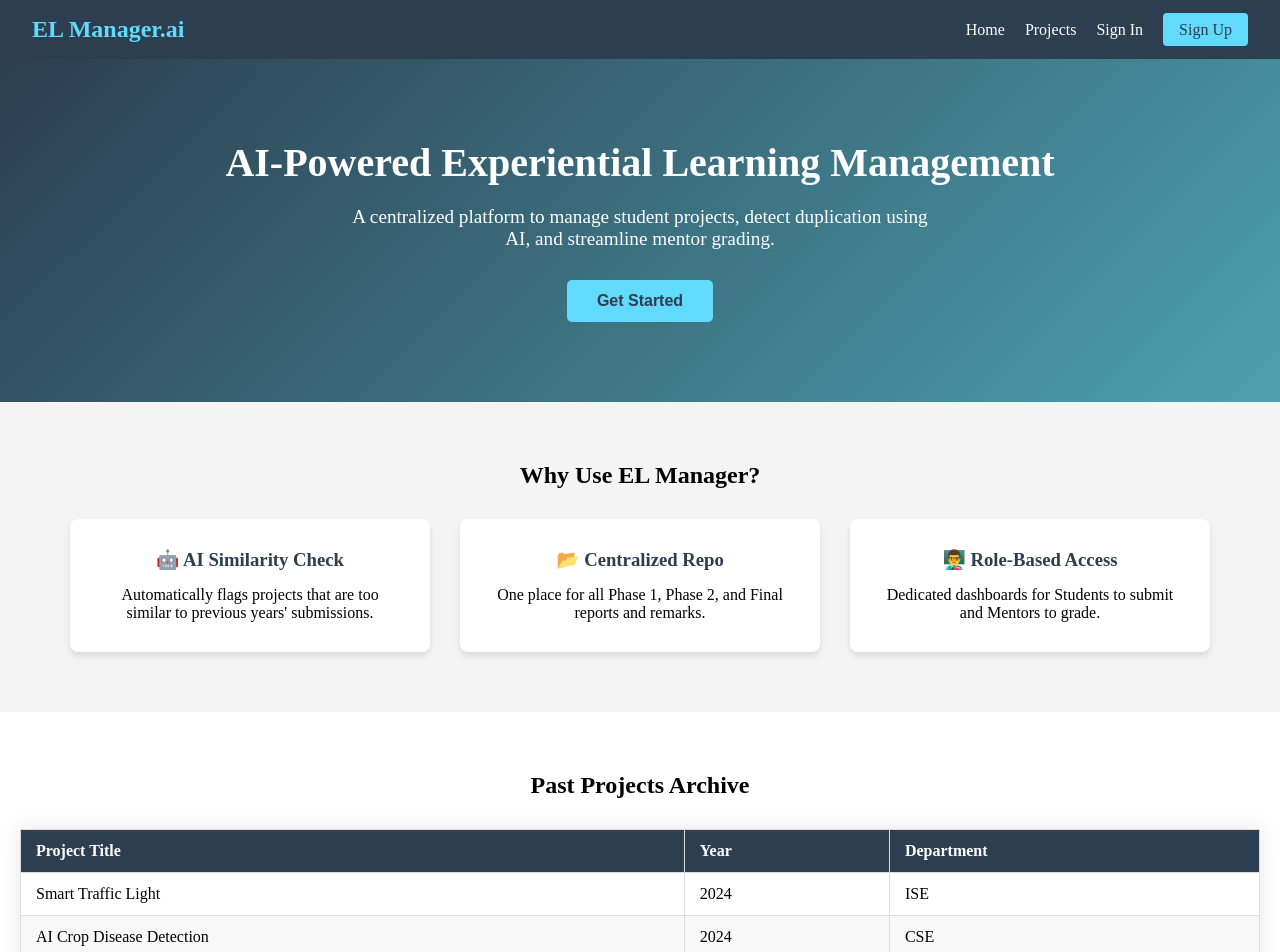
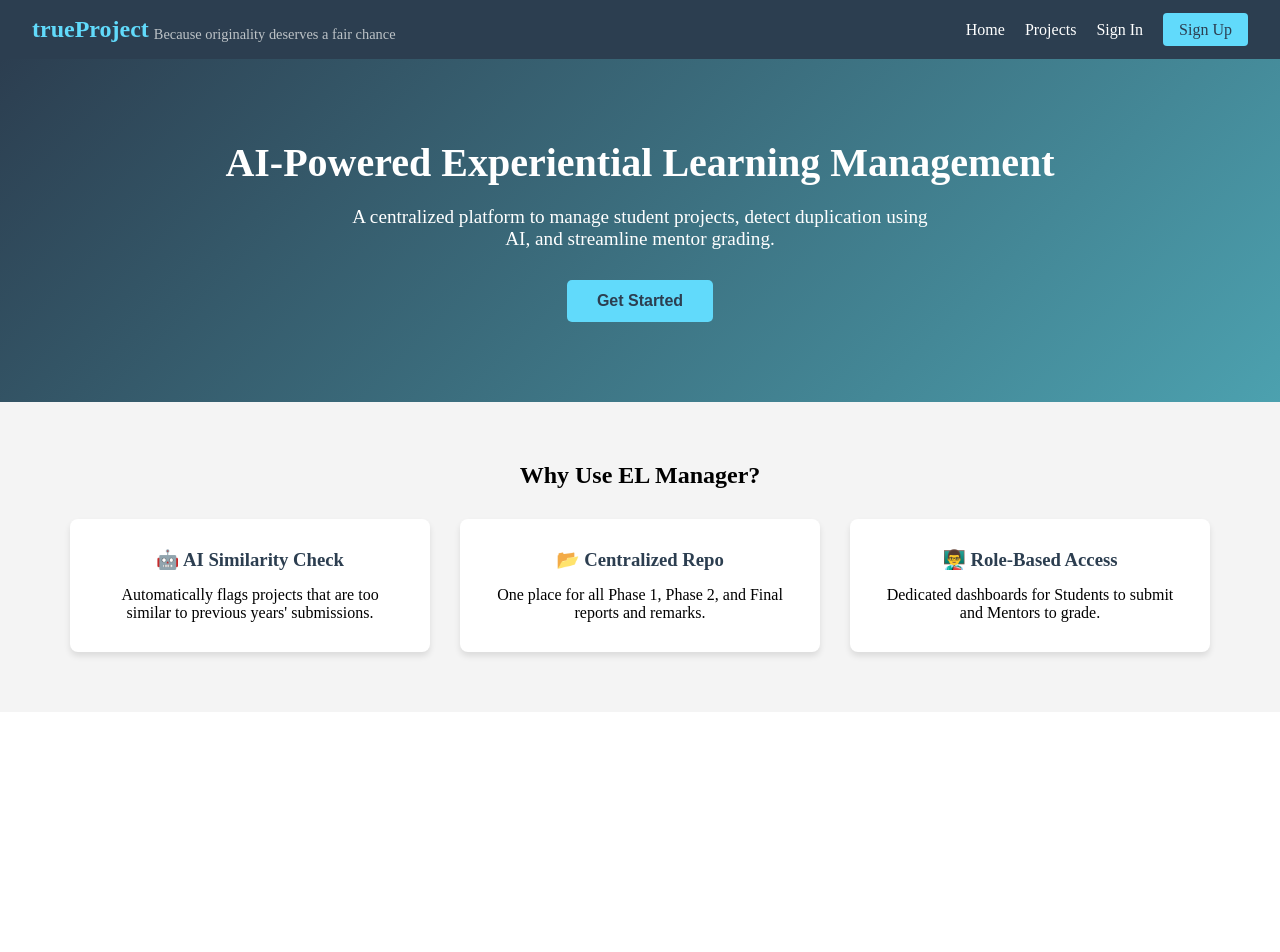
Before and after one commit to Yashvanth-7353/trueProject, a React (Vite) app in the folder frontend/EL_Frontend/: page / in a window 1280 px wide. Shown: the top 952 px of the page. After the commit the page ends 800 px from the top, so only its background shows below. Built offline with nearby package versions, Linux system fonts and the light colour scheme.

Commit message:
updated the title of the project

```diff
--- a/frontend/EL_Frontend/index.html
+++ b/frontend/EL_Frontend/index.html
@@ -4,7 +4,7 @@
     <meta charset="UTF-8" />
     <link rel="icon" type="image/svg+xml" href="/vite.svg" />
     <meta name="viewport" content="width=device-width, initial-scale=1.0" />
-    <title>el-frontend</title>
+    <title>trueProject</title>
 
   </head>
   <body>
--- a/frontend/EL_Frontend/src/App.jsx
+++ b/frontend/EL_Frontend/src/App.jsx
@@ -5,6 +5,7 @@ import Login from '/src/pages/Login';   // Import Login
 import Signup from '/src/pages/Signup'; // Import Signup
 import StudentDashboard from '/src/pages/Student_Dashboard';
 import MentorDashboard from '/src/pages/Mentor_Dashboard';
+
 
 
 // Placeholder for Dashboard (we will build this next)
@@ -18,6 +19,7 @@ function App() {
       <div className="App">
         <Routes>
           <Route path="/" element={<Home />} />
+
           <Route path="/login" element={<Login />} />
           <Route path="/signup" element={<Signup />} />
           <Route path="/dashboard" element={<Dashboard />} />
--- a/frontend/EL_Frontend/src/components/Navbar.css
+++ b/frontend/EL_Frontend/src/components/Navbar.css
@@ -8,10 +8,23 @@
   box-shadow: 0 2px 5px rgba(0,0,0,0.1);
 }
 
+.navbar-logo {
+  display: flex;
+  flex-direction: row;
+  align-items: flex-start;
+  gap: 5px;
+}
+
 .navbar-logo h2 {
   margin: 0;
   font-size: 1.5rem;
   color: #61dafb; /* React Blue accent */
+}
+
+.navbar-logo span {
+  font-size: 0.9rem;
+  color: #bdc3c7; /* Light Gray */
+  padding-top: 10px;
 }
 
 .navbar-links {
--- a/frontend/EL_Frontend/src/components/Navbar.jsx
+++ b/frontend/EL_Frontend/src/components/Navbar.jsx
@@ -1,16 +1,18 @@
 import React from 'react';
 import { Link } from 'react-router-dom';
 import './Navbar.css';
+
 
 const Navbar = () => {
   return (
     <nav className="navbar">
       <div className="navbar-logo">
-        <h2>EL Manager.ai</h2>
+        <h2>trueProject</h2>
+        <span>Because originality deserves a fair chance</span>
       </div>
       <ul className="navbar-links">
         <li><Link to="/">Home</Link></li>
-        <li><Link to="#projects">Projects</Link></li>
+        <li><Link to="/projects">Projects</Link></li>
         <li><Link to="/login" className="btn-login">Sign In</Link></li>
         <li><Link to="/signup" className="btn-signup">Sign Up</Link></li>
       </ul>
--- a/frontend/EL_Frontend/src/pages/Home.jsx
+++ b/frontend/EL_Frontend/src/pages/Home.jsx
@@ -3,14 +3,6 @@ import Navbar from '/src/components/Navbar.jsx';
 import './Home.css';
 
 const Home = () => {
-  // Dummy data for the project list (we will fetch this from MongoDB later)
-  const pastProjects = [
-    { id: 1, title: "Smart Traffic Light", year: "2024", dept: "ISE" },
-    { id: 2, title: "AI Crop Disease Detection", year: "2024", dept: "CSE" },
-    { id: 3, title: "Blockchain Voting System", year: "2023", dept: "ISE" },
-    { id: 4, title: "Hospital Management DB", year: "2023", dept: "AIML" },
-  ];
-
   return (
     <div className="home-container">
       <Navbar />
@@ -46,7 +38,7 @@ const Home = () => {
         </div>
       </section>
 
-      {/* Project Archive Section */}
+      {/* Project Archive Section
       <section id="projects" className="projects-section">
         <h2>Past Projects Archive</h2>
         <table className="project-table">
@@ -67,6 +59,12 @@ const Home = () => {
             ))}
           </tbody>
         </table>
+      </section> */}
+
+      <section className='footer'>
+        <div>
+
+        </div>
       </section>
     </div>
   );
```
